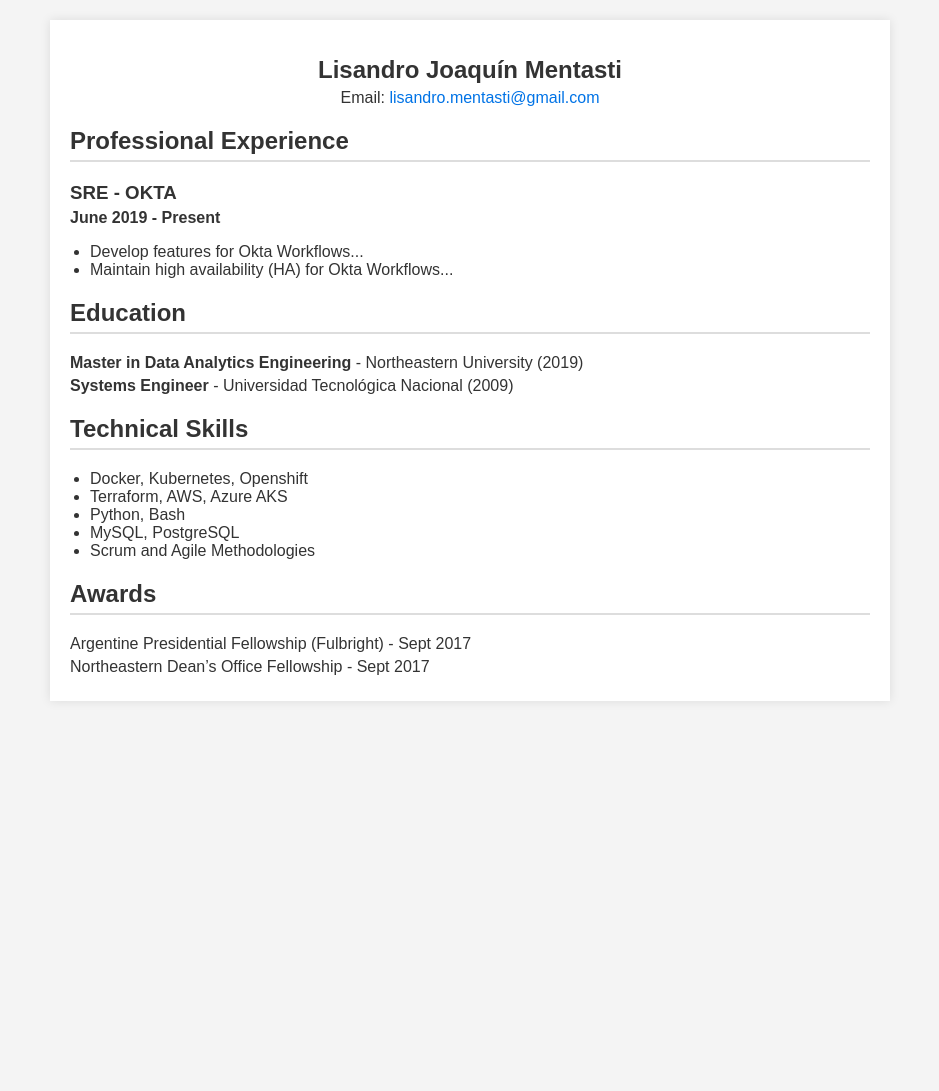
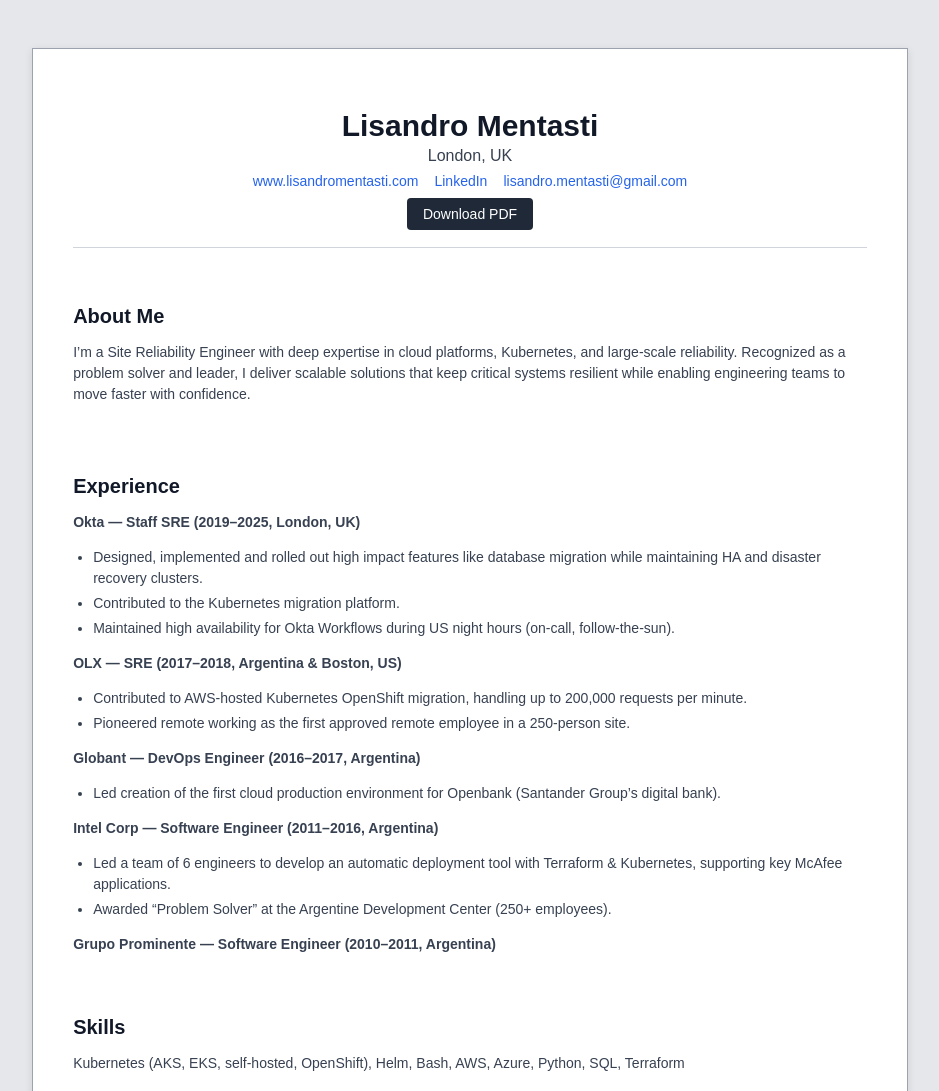
Before and after one commit to ljmentas/resume, a plain HTML site: page index.html in a window 1280 px wide. Shown: the top 1091 px of the page, without its empty margins (170-1109 px from the left). Before the commit the page ends 800 px from the top, so only its background shows below. Drawn offline with Linux system fonts and the light colour scheme.

Commit message:
update resume sept 2025

```diff
--- a/index.html
+++ b/index.html
@@ -3,52 +3,97 @@
 <head>
   <meta charset="UTF-8">
   <meta name="viewport" content="width=device-width, initial-scale=1.0">
+  <meta name="description" content="Resume of Lisandro Mentasti - Site Reliability Engineer">
   <title>Lisandro Mentasti - Resume</title>
   <link rel="stylesheet" href="styles.css">
 </head>
 <body>
-    <div class="resume">
-        <header>
-            <h1>Lisandro Joaquín Mentasti</h1>
-            <p>Email: <a href="mailto:lisandro.mentasti@gmail.com">lisandro.mentasti@gmail.com</a></p>
+  <main class="resume">
+    <!-- Header -->
+    <header class="resume-header">
+      <h1>Lisandro Mentasti</h1>
+      <p>London, UK</p>
+      <div class="links">
+        <a href="https://www.lisandromentasti.com">www.lisandromentasti.com</a>
+        <a href="https://www.linkedin.com/in/lisandromentasti/">LinkedIn</a>
+        <a href="mailto:lisandro.mentasti@gmail.com">lisandro.mentasti@gmail.com</a>
+      </div>
+      <div class="download">
+        <a href="latestresume.pdf" download>Download PDF</a>
+      </div>
     </header>
 
+    <!-- About -->
     <section>
-            <h2>Professional Experience</h2>
-            <div class="job">
-                <h3>SRE - OKTA</h3>
-                <p><strong>June 2019 - Present</strong></p>
+      <h2>About Me</h2>
+      <p>
+        I’m a Site Reliability Engineer with deep expertise in cloud platforms, Kubernetes, and large-scale reliability.
+        Recognized as a problem solver and leader, I deliver scalable solutions that keep critical systems resilient while enabling engineering teams to move faster with confidence.
+      </p>
+    </section>
+
+    <!-- Experience -->
+    <section>
+      <h2>Experience</h2>
+      <div class="experience">
+        <div>
+          <p class="role">Okta — Staff SRE (2019–2025, London, UK)</p>
           <ul>
-                    <li>Develop features for Okta Workflows...</li>
-                    <li>Maintain high availability (HA) for Okta Workflows...</li>
+            <li>Designed, implemented and rolled out high impact features like database migration while maintaining HA and disaster recovery clusters.</li>
+            <li>Contributed to the Kubernetes migration platform.</li>
+            <li>Maintained high availability for Okta Workflows during US night hours (on-call, follow-the-sun).</li>
           </ul>
         </div>
-
-            <!-- Add other jobs in similar structure -->
+        <div>
+          <p class="role">OLX — SRE (2017–2018, Argentina & Boston, US)</p>
+          <ul>
+            <li>Contributed to AWS-hosted Kubernetes OpenShift migration, handling up to 200,000 requests per minute.</li>
+            <li>Pioneered remote working as the first approved remote employee in a 250-person site.</li>
+          </ul>
+        </div>
+        <div>
+          <p class="role">Globant — DevOps Engineer (2016–2017, Argentina)</p>
+          <ul>
+            <li>Led creation of the first cloud production environment for Openbank (Santander Group’s digital bank).</li>
+          </ul>
+        </div>
+        <div>
+          <p class="role">Intel Corp — Software Engineer (2011–2016, Argentina)</p>
+          <ul>
+            <li>Led a team of 6 engineers to develop an automatic deployment tool with Terraform & Kubernetes, supporting key McAfee applications.</li>
+            <li>Awarded “Problem Solver” at the Argentine Development Center (250+ employees).</li>
+          </ul>
+        </div>
+        <div>
+          <p class="role">Grupo Prominente — Software Engineer (2010–2011, Argentina)</p>
+        </div>
+      </div>
     </section>
 
+    <!-- Skills -->
+    <section>
+      <h2>Skills</h2>
+      <p>Kubernetes (AKS, EKS, self-hosted, OpenShift), Helm, Bash, AWS, Azure, Python, SQL, Terraform</p>
+    </section>
+
+    <!-- Education -->
     <section>
       <h2>Education</h2>
-            <p><strong>Master in Data Analytics Engineering</strong> - Northeastern University (2019)</p>
-            <p><strong>Systems Engineer</strong> - Universidad Tecnológica Nacional (2009)</p>
-        </section>
-
-        <section>
-            <h2>Technical Skills</h2>
       <ul>
-                <li>Docker, Kubernetes, Openshift</li>
-                <li>Terraform, AWS, Azure AKS</li>
-                <li>Python, Bash</li>
-                <li>MySQL, PostgreSQL</li>
-                <li>Scrum and Agile Methodologies</li>
+        <li><strong>Northeastern University</strong>, Boston, US — Master in Data Analytics Engineering (2019)</li>
+        <li><strong>La Plata National University</strong>, Argentina — Master in Software Engineering (2012)</li>
+        <li><strong>La Plata National University</strong>, Argentina — Systems Engineer (2009)</li>
       </ul>
     </section>
 
+    <!-- Awards -->
     <section>
       <h2>Awards</h2>
-            <p>Argentine Presidential Fellowship (Fulbright) - Sept 2017</p>
-            <p>Northeastern Dean’s Office Fellowship - Sept 2017</p>
+      <ul>
+        <li>Fulbright Scholarship (2017)</li>
+        <li>Northeastern Dean’s Office Fellowship (2017)</li>
+      </ul>
     </section>
-    </div>
+  </main>
 </body>
 </html>
--- a/styles.css
+++ b/styles.css
@@ -1,58 +1,97 @@
 body {
+    background-color: #e5e7eb; /* gray-200 */
     font-family: Arial, sans-serif;
-    background-color: #f4f4f4;
-    color: #333;
-    margin: 0;
-    padding: 20px;
+    color: #111827; /* gray-900 */
     display: flex;
     justify-content: center;
+    padding: 2.5rem;
   }
 
   .resume {
-    background: white;
-    padding: 20px;
-    max-width: 800px;
+    background-color: white;
+    max-width: 210mm;
     width: 100%;
-    box-shadow: 0 0 10px rgba(0, 0, 0, 0.1);
+    aspect-ratio: 210/297;
+    padding: 2.5rem;
+    border: 1px solid #9ca3af; /* gray-400 */
+    box-shadow: 0 2px 8px rgba(0, 0, 0, 0.1);
+    display: flex;
+    flex-direction: column;
+    gap: 2.5rem;
   }
 
-header {
+  .resume-header {
     text-align: center;
-    margin-bottom: 20px;
+    border-bottom: 1px solid #d1d5db; /* gray-300 */
+    padding-bottom: 1.5rem;
   }
 
-h1 {
-    font-size: 24px;
-    margin-bottom: 5px;
+  .resume-header h1 {
+    font-size: 1.875rem;
+    font-weight: bold;
+    margin-bottom: 0.25rem;
   }
 
-h2 {
-    border-bottom: 2px solid #ddd;
-    padding-bottom: 5px;
-    margin-top: 20px;
+  .resume-header p {
+    color: #374151; /* gray-700 */
+    margin: 0;
   }
 
-h3 {
-    margin-bottom: 5px;
+  .links {
+    display: flex;
+    justify-content: center;
+    gap: 1rem;
+    margin-top: 0.5rem;
+    font-size: 0.875rem;
   }
 
-p {
-    margin: 5px 0;
+  .links a {
+    color: #2563eb; /* blue-600 */
+    text-decoration: none;
+  }
+
+  .links a:hover {
+    text-decoration: underline;
+  }
+
+  .download {
+    margin-top: 1rem;
+  }
+
+  .download a {
+    background-color: #1f2937; /* gray-800 */
+    color: white;
+    padding: 0.5rem 1rem;
+    border-radius: 0.25rem;
+    font-size: 0.875rem;
+    text-decoration: none;
+  }
+
+  .download a:hover {
+    background-color: #374151; /* gray-700 */
+  }
+
+  section h2 {
+    font-size: 1.25rem;
+    font-weight: 600;
+    margin-bottom: 0.5rem;
+  }
+
+  section p, section ul {
+    font-size: 0.875rem;
+    line-height: 1.5;
+    color: #374151; /* gray-700 */
+  }
+
+  .experience .role {
+    font-weight: bold;
+    margin-bottom: 0.25rem;
   }
 
   ul {
-    padding-left: 20px;
+    padding-left: 1.25rem;
   }
 
-a {
-    color: #0073e6;
-    text-decoration: none;
+  ul li {
+    margin-bottom: 0.25rem;
   }
-
-a:hover {
-    text-decoration: underline;
-}
-
-.job {
-    margin-bottom: 15px;
-}
```
Lines whose indentation alone changed are shown as unchanged.
